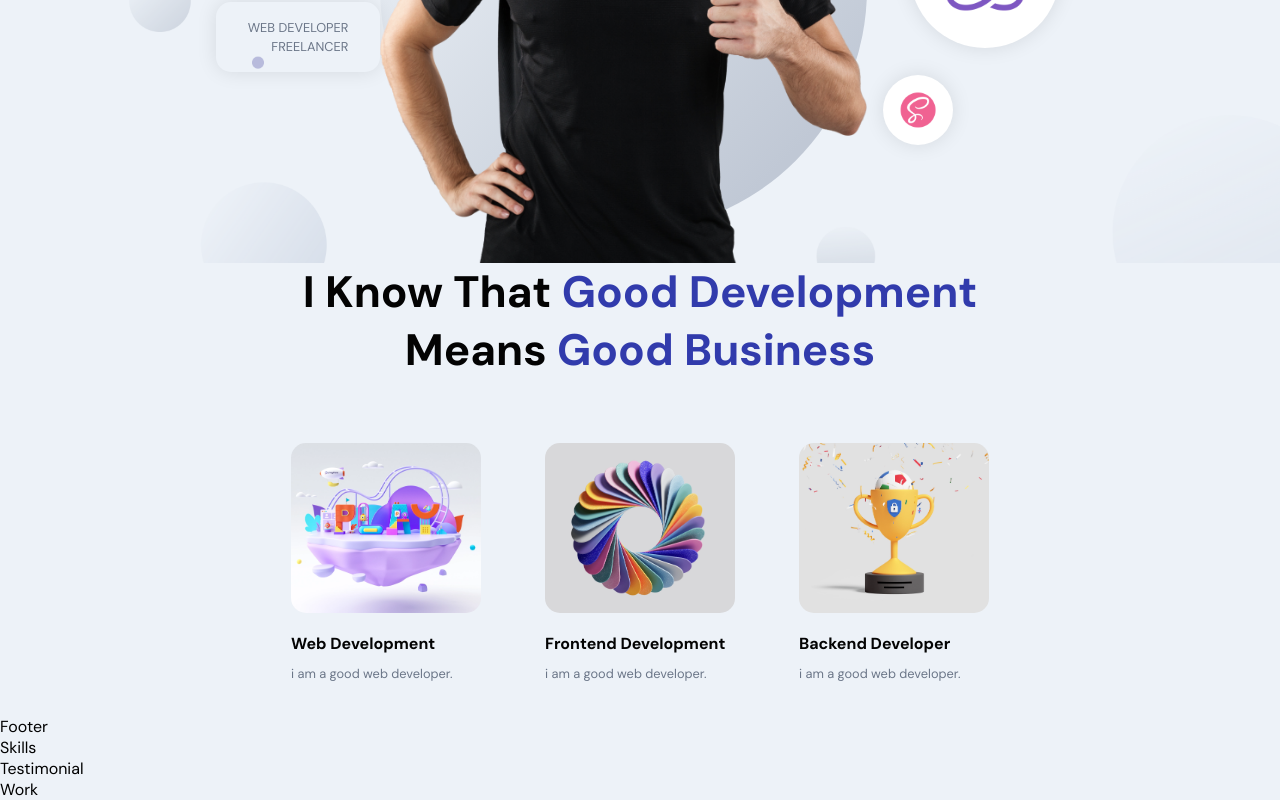
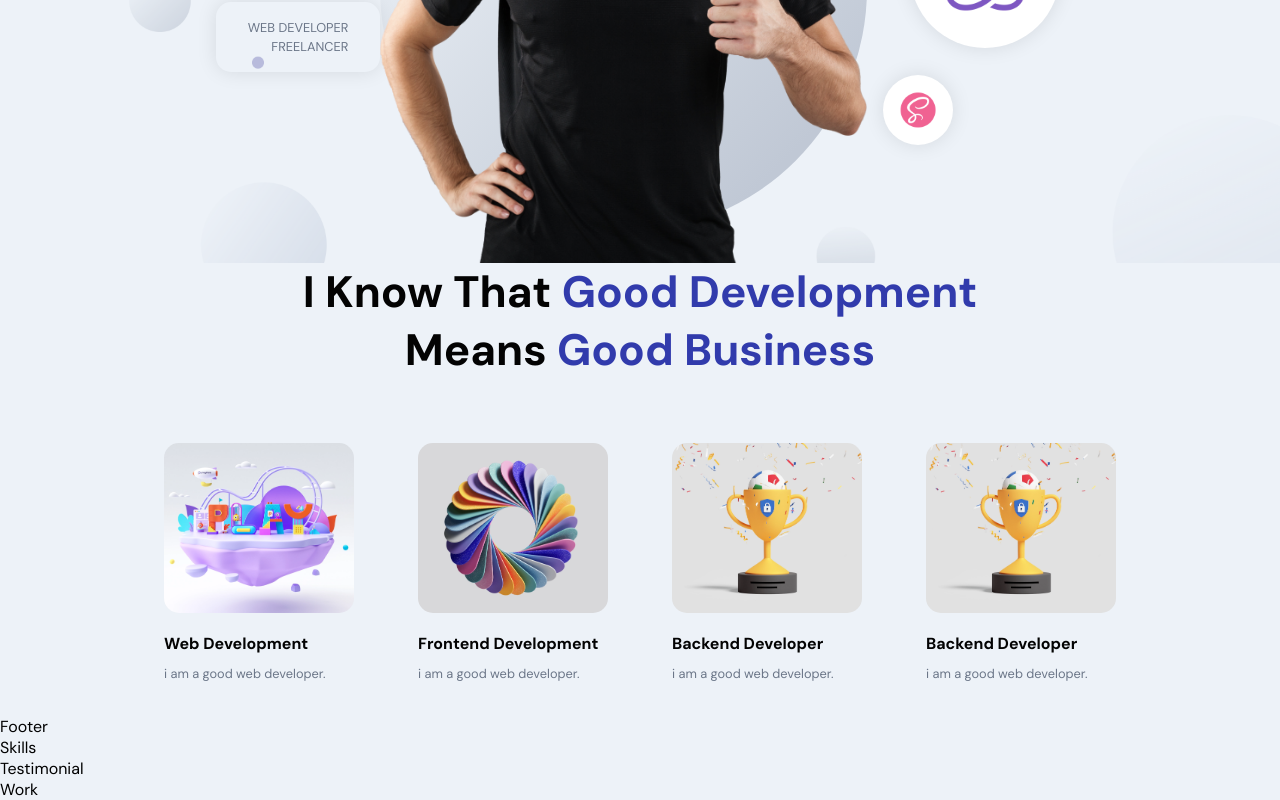
Before and after one commit to muhaj-dev/My_Portfolio, a React (Create React App) app in the folder frontend_portfolio/: page / in a window 1280 px wide. Shown: the part 443-1243 px from the top of the page. Built offline with nearby package versions, Linux system fonts and the light colour scheme.

Commit message:
About UI implementation

```diff
--- a/frontend_portfolio/src/container/About/About.jsx
+++ b/frontend_portfolio/src/container/About/About.jsx
@@ -9,6 +9,7 @@ import { images } from '../../constants';
 const abouts = [
   { title: 'Web Development', description: 'i am a good web developer.', imgUrl: images.about01 },
   { title: 'Frontend Development', description: 'i am a good web developer.', imgUrl:  images.about02 },
+  { title: 'Backend Developer', description: 'i am a good web developer.', imgUrl:  images.about03 },
   { title: 'Backend Developer', description: 'i am a good web developer.', imgUrl:  images.about03 }
 ]
 const About = () => {
```
